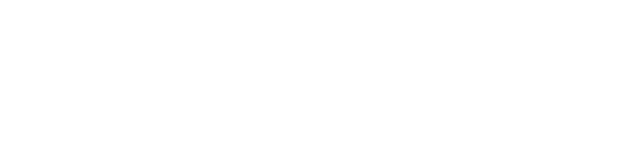
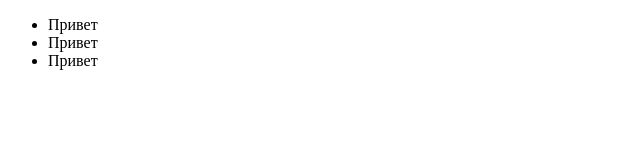
Before and after one commit to u1timaD/test_learn, a plain HTML site: page index.html in a window 1280 px wide. Shown: the whole page, without its empty margins (0-640 px from the left). Drawn offline with Linux system fonts and the light colour scheme.

Commit message:
feat: creat some boxes

```diff
--- a/index.html
+++ b/index.html
@@ -7,6 +7,12 @@
 	<title>Document</title>
 </head>
 <body>
-
+	<div class="name">
+		<ul>
+			<li class="list">Привет</li>
+			<li class="list">Привет</li>
+			<li class="list">Привет</li>
+		</ul>
+	</div>
 </body>
 </html>
```
